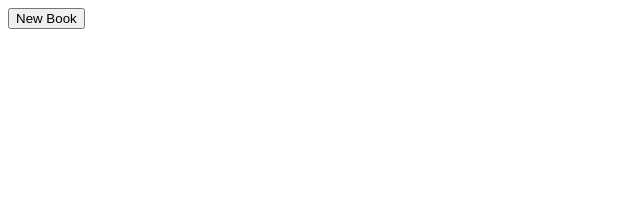
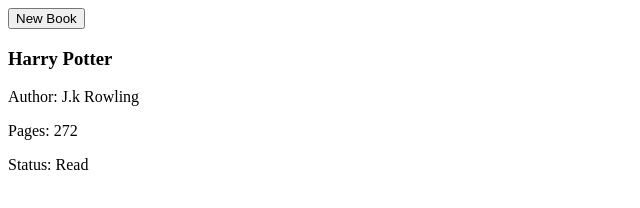
Before and after one commit to arjay-web/Library-TOP, a plain HTML site: page index.html in a window 1280 px wide. Shown: the whole page, without its empty margins (0-640 px from the left). Drawn offline with Linux system fonts and the light colour scheme.

Commit message:
Add rendering function for array's content

```diff
--- a/index.html
+++ b/index.html
@@ -15,12 +15,14 @@
         <label for="author">Author:</label>
         <input type="text" id="author">
         <label for="pages">Pages:</label>
-        <input type="text" id="pages">
+        <input type="number" id="pages">
         <label for="read">Read:</label>
         <input type="checkbox" id="read">
         <input type="submit" value="Add book">
         <button id="new-book-cancel">Cancel</button>
     </form>
+
+    <div id="library"></div>
 </body>
 <script src="script.js"></script>
 </html>
--- a/script.js
+++ b/script.js
@@ -1,6 +1,7 @@
 let newBookBtn = document.querySelector('#new-book-btn');
 let newBookForm = document.querySelector('#new-book-form');
 let newBookCancel = document.querySelector('#new-book-cancel');
+const libraryContainer = document.querySelector('#library');
 
 const myLibrary = [];
 
@@ -25,8 +26,32 @@
     let read = document.getElementById('read').checked;
     let newBook = new Book(title, author, pages, read);
     myLibrary.push(newBook);
-    console.log(myLibrary)
+
+    renderLibrary();
+    newBookForm.reset();
 }
+
+function renderLibrary(){
+    libraryContainer.innerHTML = "";
+
+    myLibrary.forEach((book, index)=>{
+        const bookDiv = document.createElement('div');
+        bookDiv.classList.add('book');
+
+        bookDiv.innerHTML =`
+        <h3>${book.title}</h3>
+        <p>Author: ${book.author}</p>
+        <p>Pages: ${book.pages}</p>
+        <p>Status: ${book.isRead ? "Read" : "Not Read"}</p>`;
+
+        libraryContainer.appendChild(bookDiv);
+    })
+}
+myLibrary.push(
+    new Book('Harry Potter', 'J.k Rowling', 272, true)
+)
+
+renderLibrary()
 
 newBookForm.addEventListener('submit', ()=>{
     event.preventDefault();
```
